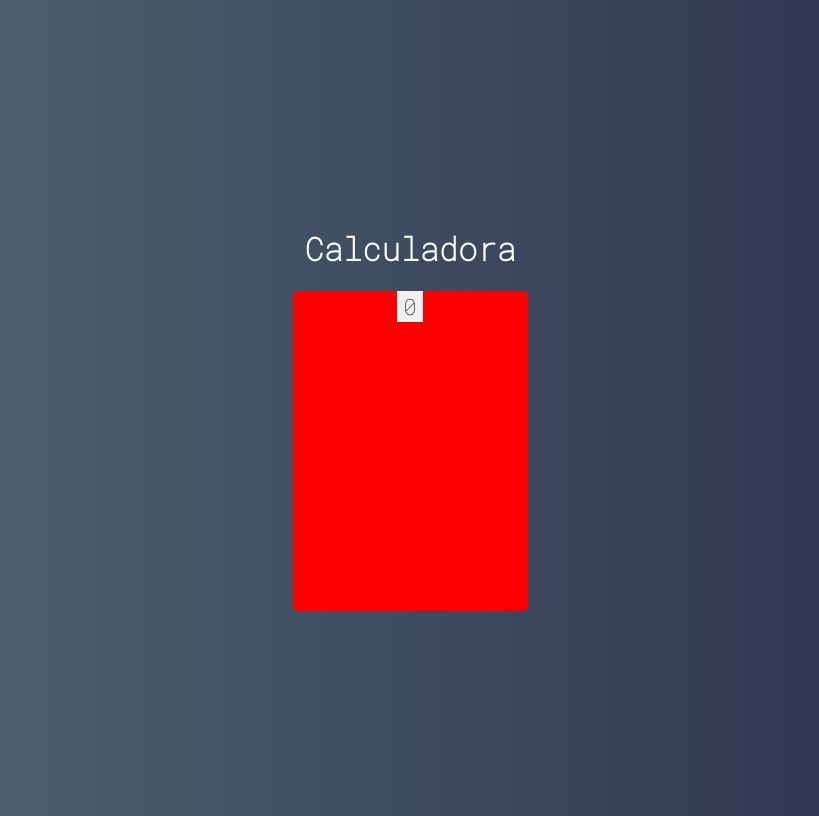
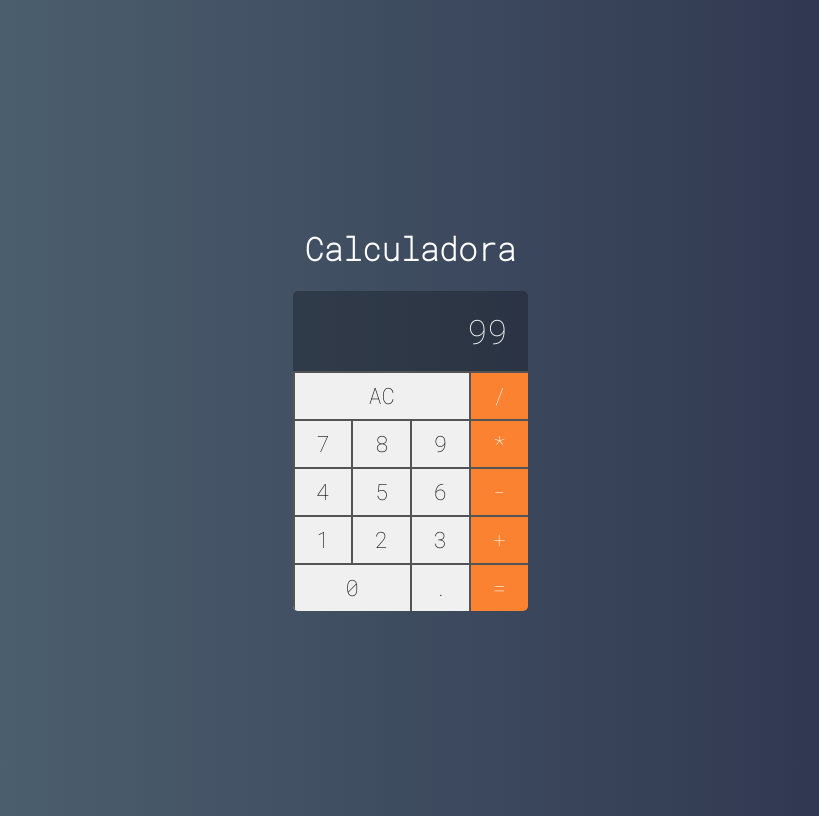
Before and after one commit to PrestesJoo149/calculadora, a React (Create React App) app: page / in a window 1280 px wide. Shown: the whole page, without its empty margins (230-1049 px from the left). Built offline with nearby package versions, Linux system fonts and the light colour scheme.

Commit message:
Component Button finalizado

```diff
--- a/public/index.html
+++ b/public/index.html
@@ -24,7 +24,7 @@
       work correctly both with client-side routing and a non-root public URL.
       Learn how to configure a non-root public URL by running `npm run build`.
     -->
-    <title>React App</title>
+    <title>Calculadora do João</title>
   </head>
   <body>
     <noscript>You need to enable JavaScript to run this app.</noscript>
--- a/src/components/Button.css
+++ b/src/components/Button.css
@@ -7,7 +7,29 @@
 .button {
     font-size: 1.4rem;
     background-color: var(--bg-button);
-    border: none;
+    border: 1;
     border-right: var(--bg-button);
     border-bottom: var(--bg-button);
+    outline: none;
 }
+
+.button:active{
+    background-color: #ccc;
+}
+
+.button.double {
+    grid-column: span 2;
+}
+
+.button.triple {
+    grid-column: span 3;
+}
+
+.button.operation{
+    background-color: #fa8231;
+    color: #fff;
+}
+
+.button.button.operation:active{
+    background-color: #fa8231cc;
+}
--- a/src/components/Button.jsx
+++ b/src/components/Button.jsx
@@ -1,5 +1,20 @@
 import React from  'react';
 import './Button.css'
 
-export default props =>
-<button className='button'>0</button>
+// eslint-disable-next-line import/no-anonymous-default-export
+export default props => {
+    let classes = ' button '
+    classes += props.operation ? 'operation' : ''
+    classes += props.double ? 'double' : ''
+    classes += props.triple ? 'triple' : ''
+
+
+    return(
+        <button
+
+            onClick = {e => props.click(e.target.innerHTML)}
+            className= {classes}>
+            {props.label}
+        </button>
+    )
+}
--- /dev/null
+++ b/src/components/Display.css
@@ -0,0 +1,10 @@
+.display {
+    grid-column: span 4;
+    background-color: #0004;
+    display: flex;
+    justify-content: flex-end;
+    align-items: center;
+    padding: 20px;
+    font-size: 2.1em;
+    overflow: hidden;
+}
--- /dev/null
+++ b/src/components/Display.jsx
@@ -0,0 +1,5 @@
+import React from 'react'
+import './Display.css'
+
+export default props =>
+    <div className="display">{props.value}</div>
--- a/src/main/Calculator.css
+++ b/src/main/Calculator.css
@@ -3,6 +3,9 @@
     width: 235px;
     border-radius: 5px;
     overflow: hidden;
-    background-color: red;
+
+    display: grid;
+    grid-template-columns: repeat(4,25% );
+    grid-auto-rows: 1fr 48px 48px 48px 48px 48px;
 
 }
--- a/src/main/Calculator.jsx
+++ b/src/main/Calculator.jsx
@@ -1,14 +1,57 @@
 import React, {Component} from 'react'
 import  './Calculator.css'
 import Button from '../components/Button'
+import Display from '../components/Display'
 
 
 export default class Calculator extends Component{
 
+    constructor(props){
+        super(props)
+        this.clearMemory =  this.clearMemory.bind(this)
+        this.addDigit =  this.addDigit.bind(this)
+        this.setOperation =  this.setOperation.bind(this)
+
+    }
+
+    clearMemory(){
+        console.log("Limpar")
+    }
+
+    setOperation(operation){
+        console.log(operation)
+    }
+
+    addDigit(n){
+        console.log(n)
+    }
+
     render(){
+
+
+
+
         return(
             <div className="calculator">
-                <Button></Button>
+                <Display value={99}/>
+                <Button label='AC' click={this.clearMemory} triple />
+                <Button label='/' click={this.setOperation} operation/>
+                <Button label='7'click={this.addDigit}/>
+                <Button label='8'click={this.addDigit}/>
+                <Button label='9'click={this.addDigit}/>
+                <Button label='*' click={this.setOperation} operation/>
+                <Button label='4'click={this.addDigit}/>
+                <Button label='5'click={this.addDigit}/>
+                <Button label='6'click={this.addDigit}/>
+                <Button label='-' click={this.setOperation} operation/>
+                <Button label='1' click={this.addDigit}/>
+                <Button label='2'click={this.addDigit}/>
+                <Button label='3'click={this.addDigit}/>
+                <Button label='+' click={this.setOperation} operation/>
+                <Button label='0'click={this.addDigit} double/>
+                <Button label='.'click={this.addDigit}/>
+                <Button label='=' click={this.setOperation} operation/>
+
             </div>
         )
     }
```
